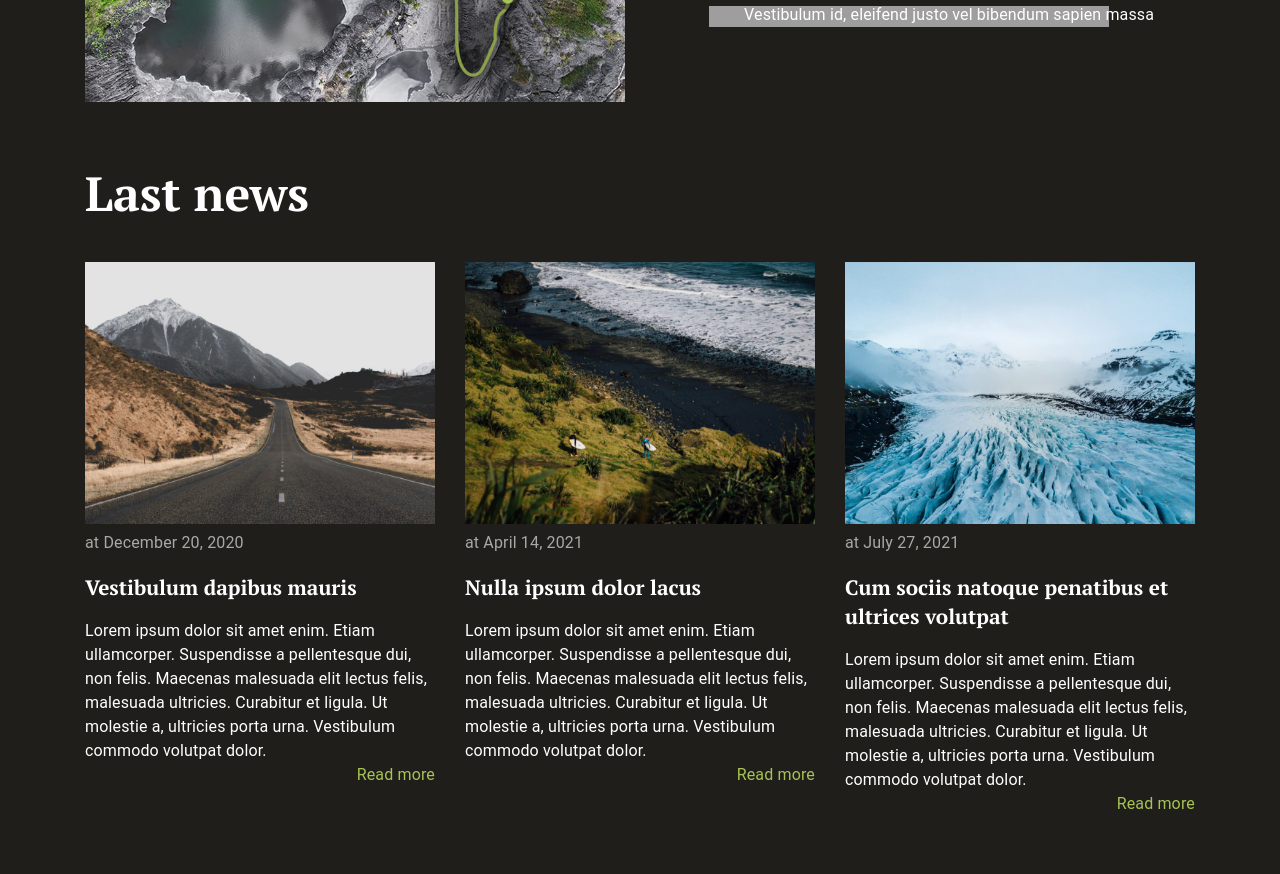
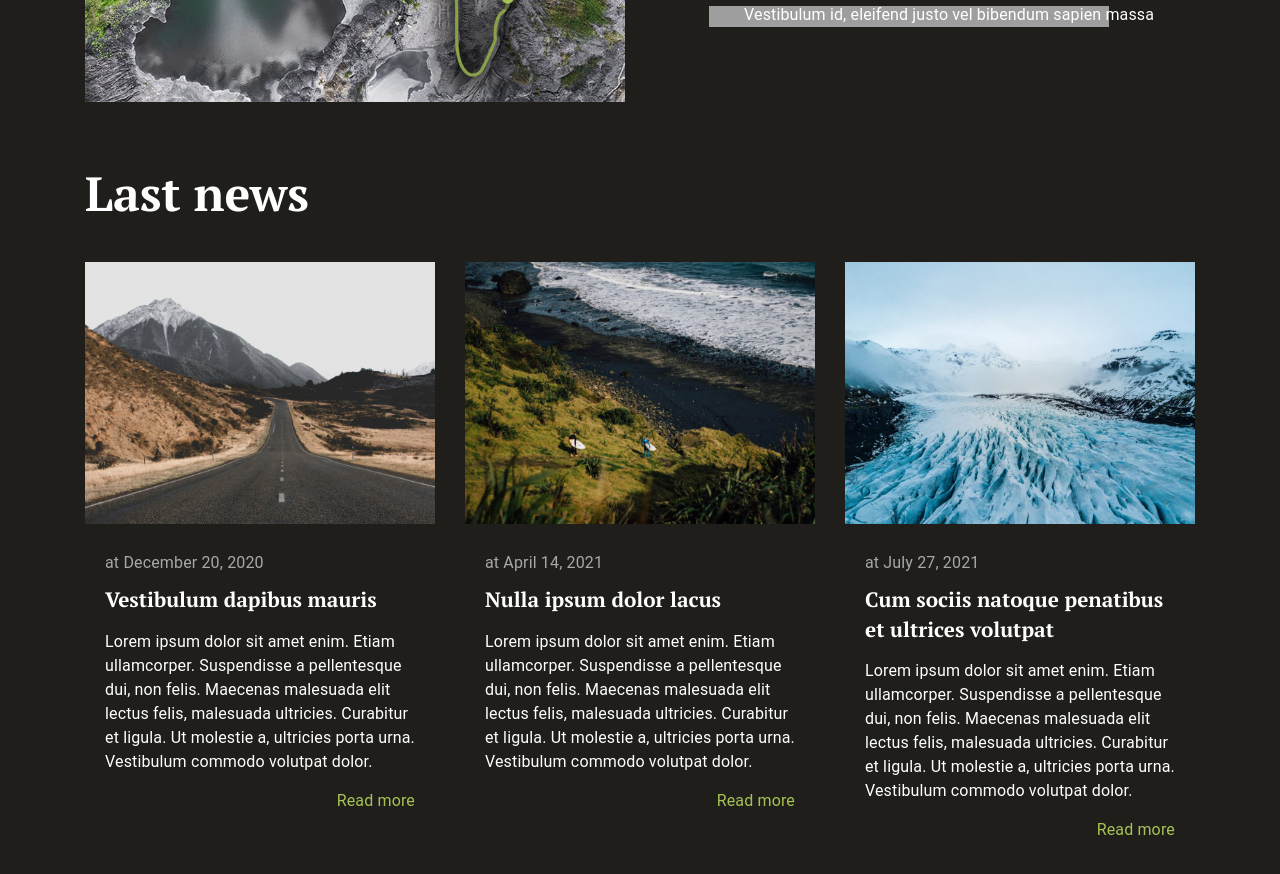
Before and after one commit to AlexeySlip/React-project, a React (Create React App) app: page / in a window 1280 px wide. Shown: the part 1320-2194 px from the top of the page. Before the commit the page ends 2136 px from the top, so only its background shows below. Built offline with nearby package versions, Linux system fonts and the light colour scheme; grey boxes are pictures that could not be loaded.

Commit message:
fix HomeArticles

```diff
--- a/public/style.css
+++ b/public/style.css
@@ -351,19 +351,19 @@ header .container {
 .alps {
     margin-bottom: 15px;
 }
-.head-post-image,
+.home-post-image,
 .alps-image {
     display: inline-block;
     overflow: hidden;
 }
 .alps-image img,
-.head-post-image img {
+.home-post-image img {
     width: 100%;
     transition: all 0.7s ease-in-out;
     display: block;
 }
 .alps-image img:hover,
-.head-post-image img:hover {
+.home-post-image img:hover {
     transform: scale(1.1);
 }
 .alps h3 {
@@ -396,34 +396,45 @@ h2 {
     color: white;
     font-family: 'PT Serif', Helvetica, Arial, sans-serif;
 }
-.head-post-head {
+.last-news {
+    margin-bottom: 40px;
+}
+.home-post {
+    margin-bottom: 20px;
+}
+.home-post-text {
+    padding: 20px 20px 0;
+}
+.home-post-head {
     color: #a8a8a8;
 }
-.head-post-head a {
+.home-post-head a {
     text-decoration: none;
     color: #a8a8a8;
     border-bottom: 1px dotted;
 }
-.head-post-title h2 {
+.home-post-title h2 {
     font-size: 130%;
     line-height: 140%;
+    margin: 10px 0 15px;
 }
-.head-post-title a {
+.home-post-title a {
     text-decoration: none;
     color: white;
 }
-.head-post-excerpt {
+.home-post-excerpt {
     color: white;
+    margin-bottom: 15px;
 }
-.head-post-footer {
+.home-post-footer {
     display: flex;
     justify-content: flex-end;
 }
-.head-post-footer a {
+.home-post-footer a {
     text-decoration: none;
     color: #a6c354;
 }
-.head-post-footer a:hover {
+.home-post-footer a:hover {
     text-decoration: underline;
     color: #81a029;
 }
--- a/src/components/Articles/HeadArticles.js
+++ b/src/components/Articles/HomeArticles.js
@@ -1,15 +1,15 @@
 import React from 'react'
-import HeadArticlesArray from './HeadArticlesArray'
-import HeadArticlesItem from './HeadArticlesItem'
+import HomeArticlesArray from './HomeArticlesArray'
+import HomeArticlesItem from './HomeArticlesItem'
 
-const HeadArticles = () => {
+const HomeArticles = () => {
     return (
         <>
-            {HeadArticlesArray.map(
+            {HomeArticlesArray.map(
                 ({ id, image, category, date, title, text, likes }) => (
                     <div className="col-xs-12 col-md-4 col-sm-4">
                         <div className="home-post">
-                            <HeadArticlesItem
+                            <HomeArticlesItem
                                 id={id}
                                 image={image}
                                 category={category}
@@ -26,4 +26,4 @@ const HeadArticles = () => {
     )
 }
 
-export default HeadArticles
+export default HomeArticles
--- a/src/components/Articles/HeadArticlesArray.js
+++ b/src/components/Articles/HomeArticlesArray.js
@@ -1,4 +1,4 @@
-const HeadArticlesArray = [
+const HomeArticlesArray = [
     {
         id: '1',
         image: '/images/home_behind_blog1-960x720.jpg',
@@ -28,4 +28,4 @@ const HeadArticlesArray = [
     },
 ]
 
-export default HeadArticlesArray
+export default HomeArticlesArray
--- a/src/components/Articles/HeadArticlesItem.js
+++ b/src/components/Articles/HomeArticlesItem.js
@@ -1,7 +1,7 @@
 import React from 'react'
 import { Link } from 'react-router-dom'
 
-const HeadArticlesItem = ({
+const HomeArticlesItem = ({
     id,
     image,
     category,
@@ -12,26 +12,26 @@ const HeadArticlesItem = ({
 }) => {
     return (
         <>
-            <div className="head-post-image">
+            <div className="home-post-image">
                 <Link>
                     <img src={image} />
                 </Link>
             </div>
-            <div className="head-post-text">
-                <div className="head-post-head">
+            <div className="home-post-text">
+                <div className="home-post-head">
                     <i></i>
                     <Link>{category}</Link>
                     <span> at</span>
                     <i></i>
                     <span> {date}</span>
                 </div>
-                <div className="head-post-title">
+                <div className="home-post-title">
                     <h2>
                         <Link>{title}</Link>
                     </h2>
                 </div>
-                <div className="head-post-excerpt">{text}</div>
-                <div className="head-post-footer">
+                <div className="home-post-excerpt">{text}</div>
+                <div className="home-post-footer">
                     <Link>Read more</Link>
                 </div>
             </div>
@@ -39,4 +39,4 @@ const HeadArticlesItem = ({
     )
 }
 
-export default HeadArticlesItem
+export default HomeArticlesItem
--- a/src/components/LastNews.js
+++ b/src/components/LastNews.js
@@ -1,6 +1,5 @@
 import React from 'react'
-import { Link } from 'react-router-dom'
-import HeadArticles from './Articles/HeadArticles'
+import HomeArticles from './Articles/HomeArticles'
 
 const LastNews = () => {
     return (
@@ -11,44 +10,7 @@ const LastNews = () => {
                         <div className="col-xs-12 col-md-12 col-sm-12">
                             <h2>Last news</h2>
                         </div>
-                        {/*<div className="home-post">
-                            <div className="col-xs-12 col-md-4 col-sm-4">
-                                <div className="head-post-image">
-                                    <Link>
-                                        <img src="/images/home_behind_blog1-960x720.jpg" />
-                                    </Link>
-                                </div>
-                                <div className="head-post-text">
-                                    <div className="head-post-head">
-                                        <i></i>
-                                        <Link>Desert</Link>
-                                        <span> at</span>
-                                        <i></i>
-                                        <span> Date</span>
-                                    </div>
-                                    <div className="head-post-title">
-                                        <h2>
-                                            <Link>
-                                                Vestibulum dapibus mauris
-                                            </Link>
-                                        </h2>
-                                    </div>
-                                    <div className="head-post-excerpt">
-                                        Lorem ipsum dolor sit amet enim. Etiam
-                                        ullamcorper. Suspendisse a pellentesque
-                                        dui, non felis. Maecenas malesuada elit
-                                        lectus felis, malesuada ultricies.
-                                        Curabitur et ligula. Ut molestie a,
-                                        ultricies porta urna. Vestibulum commodo
-                                        volutpat dolor.
-                                    </div>
-                                    <div className="head-post-footer">
-                                        <Link>Read more</Link>
-                                    </div>
-                                </div>
-                            </div>
-                        </div> */}
-                        <HeadArticles />
+                        <HomeArticles />
                     </div>
                 </div>
             </section>
```
Also changed, not shown: public/images/home_behind_sectionbg2.jpg (added).
